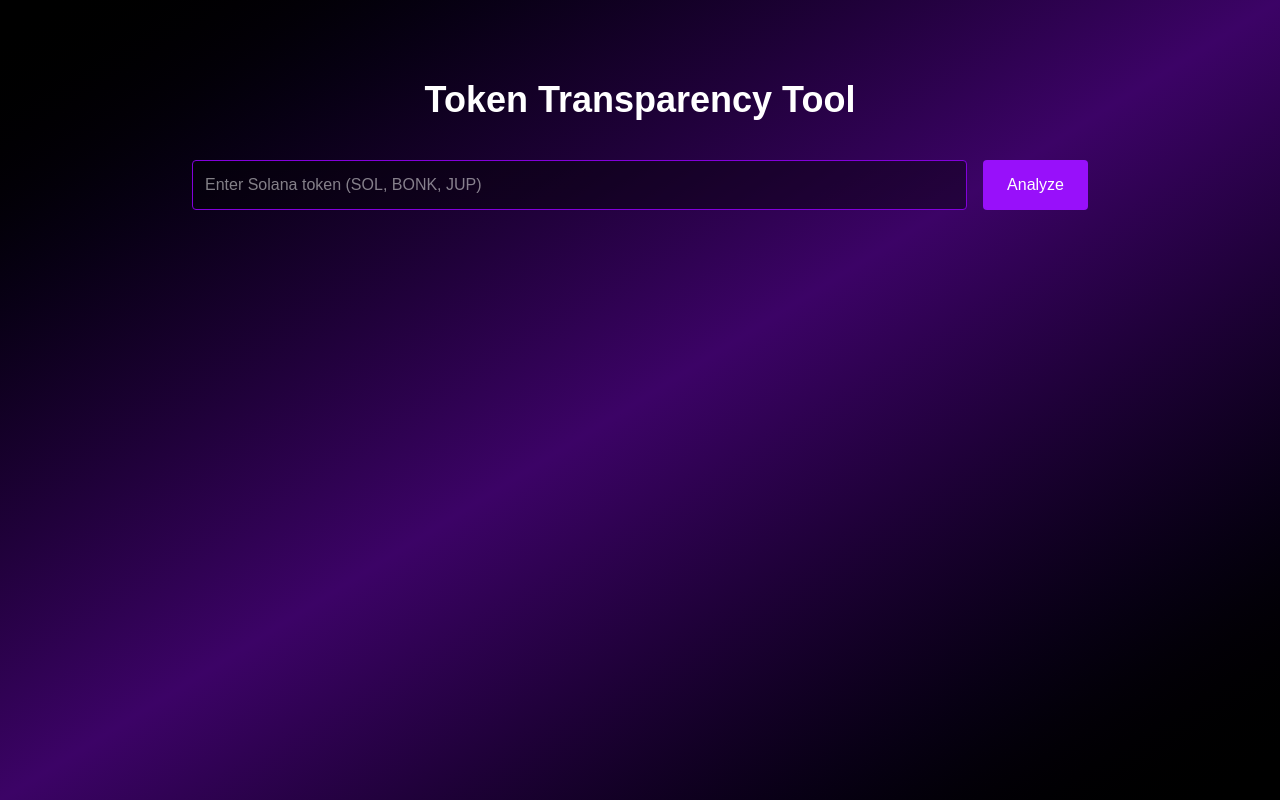
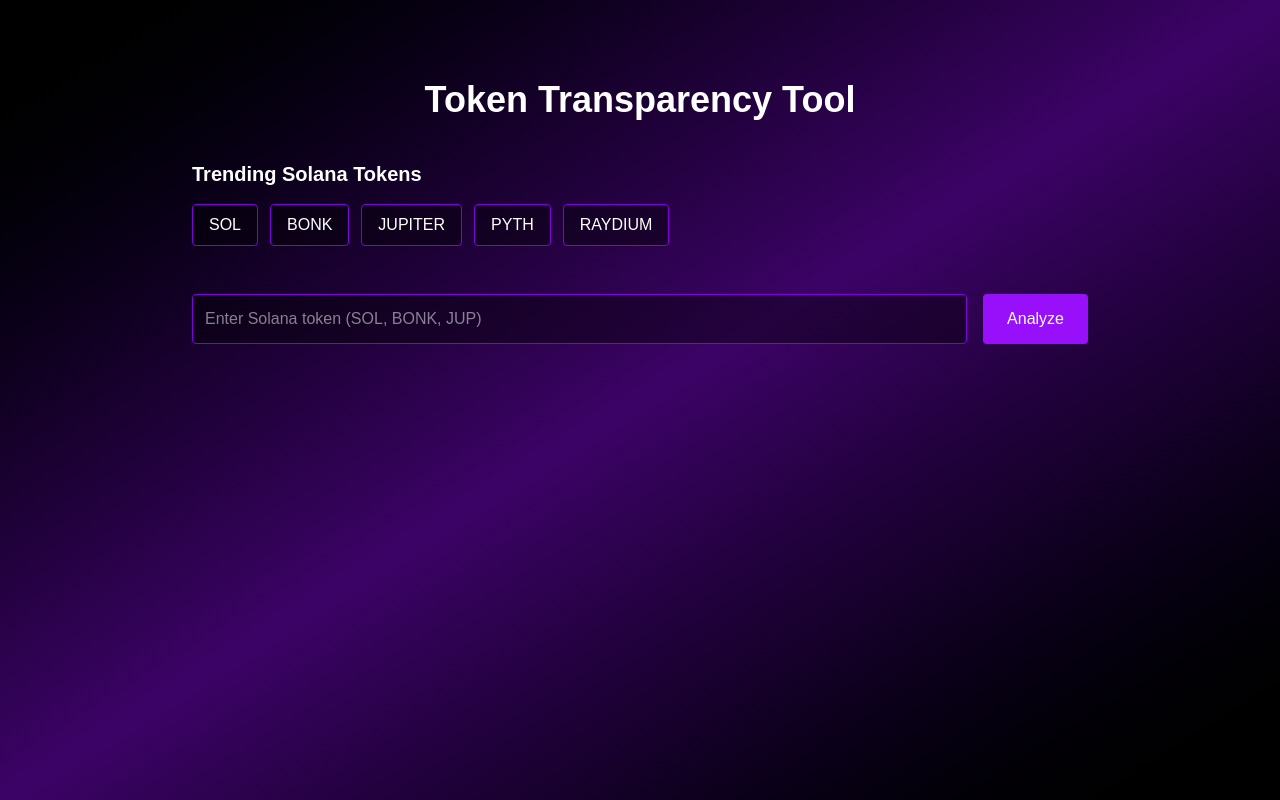
Before and after one commit to calebadekunle/solana-builder-toolkit, a Next.js app: page /token-checker in a window 1280 px wide. Built offline with nearby package versions, Linux system fonts and the light colour scheme.

Commit message:
Added token analytics dashboard layout

```diff
--- a/app/token-checker/page.tsx
+++ b/app/token-checker/page.tsx
@@ -15,12 +15,16 @@
   const [data, setData] = useState<any>(null);
   const [error, setError] = useState("");
 
-  const analyze = async () => {
+  const trending = ["sol", "bonk", "jupiter", "pyth", "raydium"];
+
+  const analyze = async (token?: string) => {
+
+    const q = token || query;
 
     setError("");
     setData(null);
 
-    const res = await fetch(`/api/token?address=${query}`);
+    const res = await fetch(`/api/token?address=${q}`);
     const json = await res.json();
 
     if (json.error) {
@@ -41,6 +45,32 @@
           Token Transparency Tool
         </h1>
 
+        {/* TRENDING TOKENS */}
+
+        <div className="mb-12">
+
+          <h2 className="text-xl font-semibold mb-4">
+            Trending Solana Tokens
+          </h2>
+
+          <div className="flex flex-wrap gap-3">
+
+            {trending.map((token) => (
+
+              <button
+                key={token}
+                onClick={() => analyze(token)}
+                className="px-4 py-2 bg-black/40 border border-purple-700 rounded hover:bg-purple-700 transition"
+              >
+                {token.toUpperCase()}
+              </button>
+
+            ))}
+
+          </div>
+
+        </div>
+
         {/* SEARCH */}
 
         <div className="flex gap-4 mb-12">
@@ -53,7 +83,7 @@
           />
 
           <button
-            onClick={analyze}
+            onClick={() => analyze()}
             className="px-6 py-3 bg-purple-600 rounded hover:bg-purple-700"
           >
             Analyze
```
